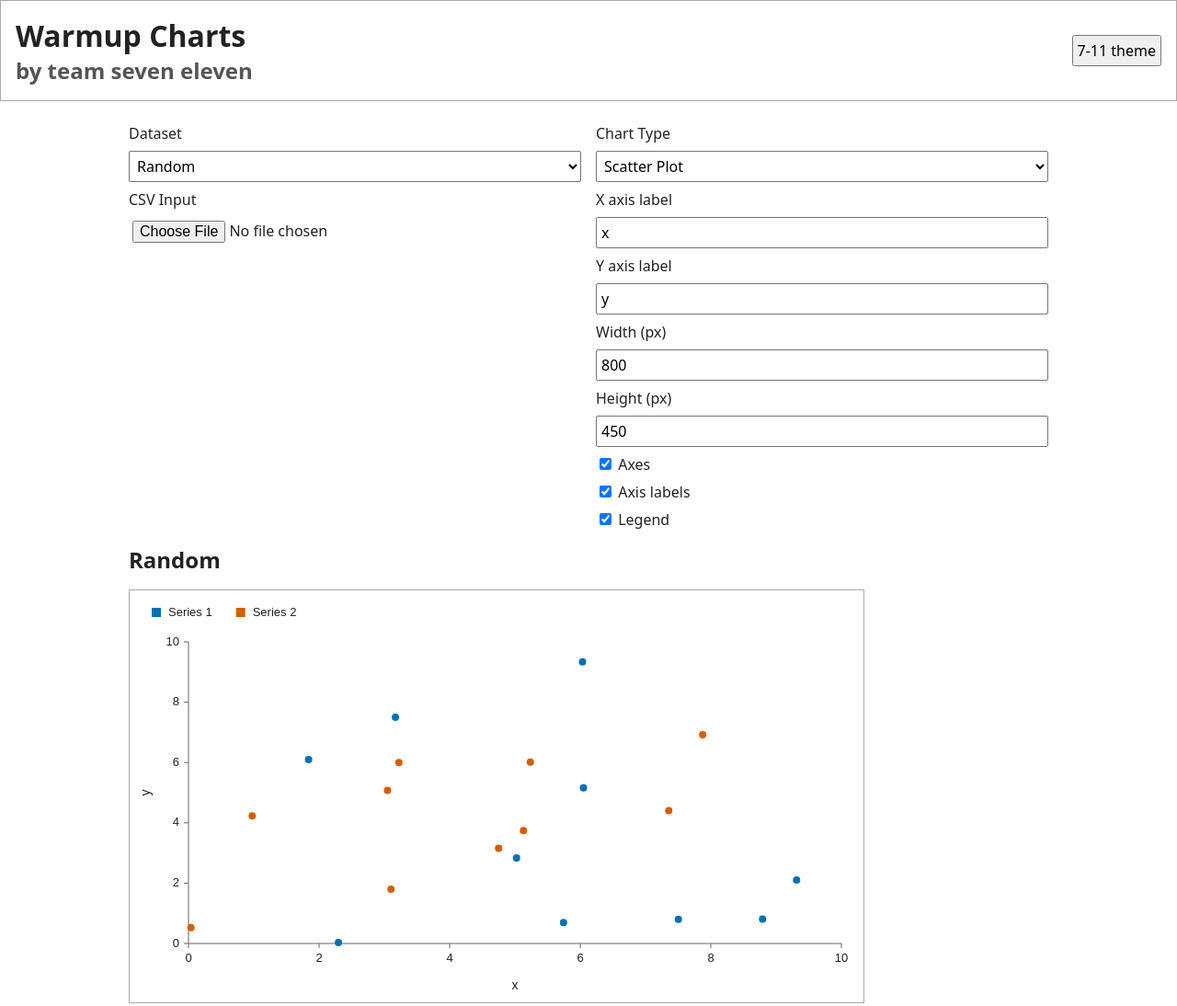
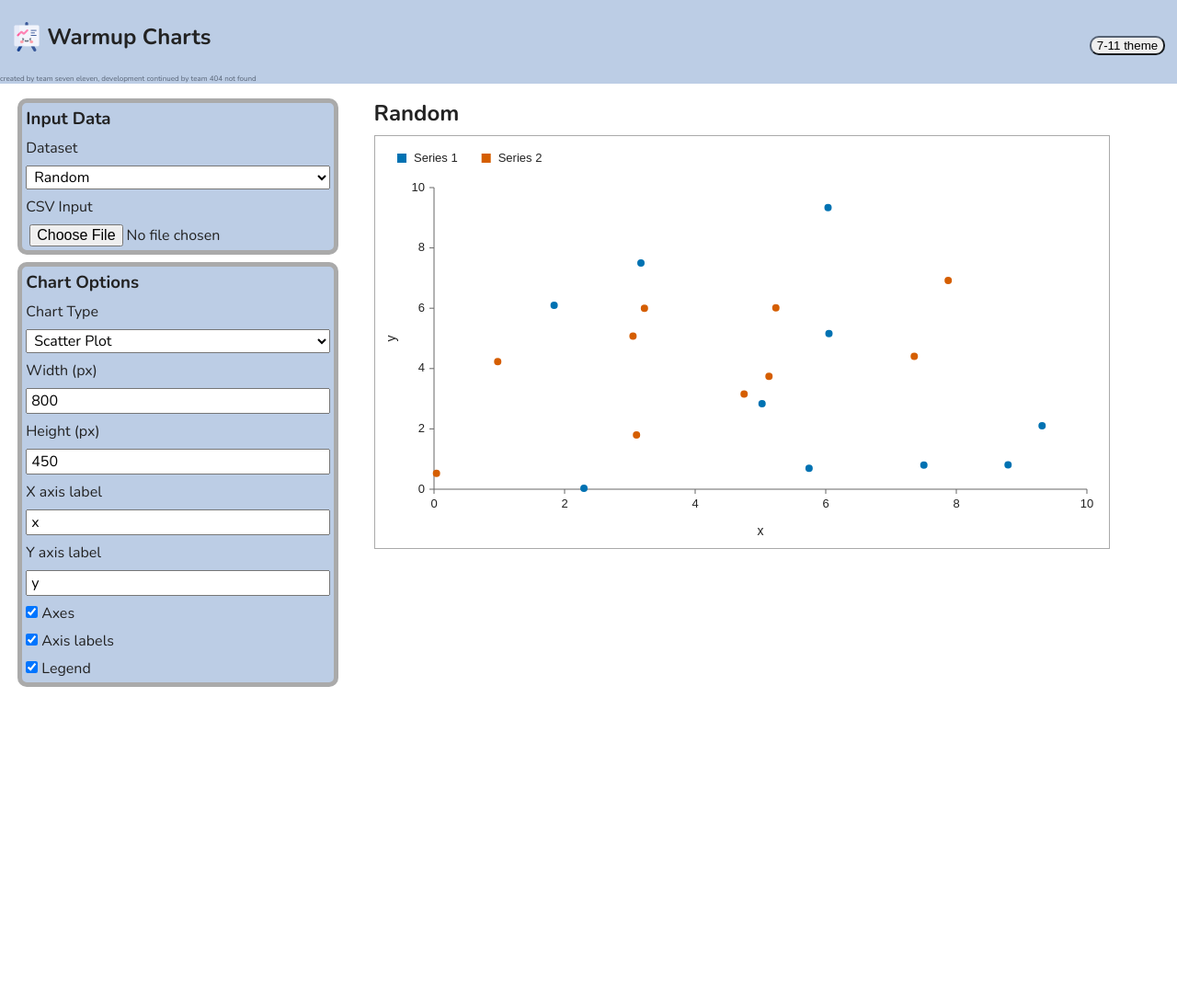
Before and after one commit to CSE210-Team-404-Not-Found/warmup-charts, a website with bundled scripts: page index.html in a window 1280 px wide. Shown: the whole page at 92% size. After the commit the page ends 800 px from the top, so only its background shows below. Built offline with nearby package versions, Linux system fonts and the light colour scheme.

Commit message:
small styles changes

```diff
--- a/demo/main.js
+++ b/demo/main.js
@@ -144,7 +144,7 @@ canvas.addEventListener("pointermove", (event) => {
     const y = event.clientY - rect.top;
 
     // Use findNearestPoint on chart NOT canvas or rect bc canvas is just the HTML element, chart is the object that wraps it and provides charting functionality.
-    const hit = chart.findNearestPoint(x, y, 8);
+    const hit = chart.findNearestPoint(x, y, 7);
     if (!hit) {
         tooltip.hidden = true;
         return;
--- a/index.html
+++ b/index.html
@@ -3,20 +3,28 @@
 <head>
     <meta charset="utf-8">
     <meta name="viewport" content="width=device-width, initial-scale=1">
-    <title>Warmup Charts | team seven eleven</title>
+    <title>Warmup Charts</title>
     <link rel="stylesheet" href="style.css">
     <script src="demo/theme.js"></script>
+    <link rel="preconnect" href="https://fonts.googleapis.com">
+    <link rel="preconnect" href="https://fonts.gstatic.com" crossorigin>
+    <link href="https://fonts.googleapis.com/css2?family=Nunito:ital,wght@0,200..1000;1,200..1000&family=Quicksand:wght@300..700&display=swap" rel="stylesheet">
 </head>
 <body>
     <header>
         <hgroup>
+            <div class="row">
+                <img src="images/website_icon.png" alt="Warmup Charts logo" width="32" height="32">
                 <h1>Warmup Charts</h1>
-            <p>by team seven eleven</p>
+            </div>
+            <p>created by team seven eleven, development continued by team 404 not found</p>
         </hgroup>
         <button type="button" id="theme-toggle" aria-pressed="false">7-11 theme</button>
     </header>
     <main>
-        <section id="input-data">
+        <section id="left-panel">
+            <section id="input-data" class="controls">
+                <h3>Input Data</h3>
                 <label for="test-sets">Dataset</label>
                 <select id="test-sets" name="test-sets">
                     <option value="random">Random</option>
@@ -32,30 +40,34 @@
                 <label for="csv-input">CSV Input</label>
                 <input type="file" id="csv-input" accept=".csv,text/csv">
             </section>
-        <section id="chart-options">
+            <section id="chart-options" class="controls">
+                <h3>Chart Options</h3>
                 <label for="chart-type">Chart Type</label>
                 <select id="chart-type" name="chart-type">
                     <option value="scatter">Scatter Plot</option>
                     <option value="line">Line Graph</option>
                 </select>
+                <label for="chart-width">Width (px)</label>
+                <input type="number" id="chart-width" min="1" value="800">
+                <label for="chart-height">Height (px)</label>
+                <input type="number" id="chart-height" min="1" value="450">
                 <label for="x-axis">X axis label</label>
                 <input type="text" id="x-axis" value="x">
                 <label for="y-axis">Y axis label</label>
                 <input type="text" id="y-axis" value="y">
-            <label for="chart-width">Width (px)</label>
-            <input type="number" id="chart-width" min="1" value="800">
-            <label for="chart-height">Height (px)</label>
-            <input type="number" id="chart-height" min="1" value="450">
                 <label><input type="checkbox" id="show-axes" checked> Axes</label>
                 <label><input type="checkbox" id="show-axis-labels" checked> Axis labels</label>
                 <label><input type="checkbox" id="show-legend" checked> Legend</label>
             </section>
+        </section>
+        <section id="right-panel">
             <h2 id="dataset-name"></h2>
             <p id="message" role="alert" hidden></p>
             <div id="tooltip" hidden></div>
             <div id="chart-scroll">
                 <canvas id="chart"></canvas>
             </div>
+        </section>
     </main>
     <script type="module" src="demo/main.js"></script>
 </body>
--- a/style.css
+++ b/style.css
@@ -6,13 +6,15 @@
 
 :root {
     --page-bg: #ffffff;
-    --surface-bg: #ffffff;
+    --surface-bg: #bccde5;
     --text-color: #222222;
     --title-color: #222222;
-    --subtitle-color: #555555;
+    --subtitle-color: #566274;
+    --border-color: #aaaaaa;
     --header-border: 1px solid #aaaaaa;
     --chart-border: 1px solid #aaaaaa;
     --error-color: #990000;
+    font-family: "Nunito", sans-serif;
 }
 
 /* Toggled by demo/theme.js. */
@@ -34,7 +36,6 @@
 
 body {
     margin: 0;
-    font-family: system-ui, sans-serif;
     color: var(--text-color);
     background-color: var(--page-bg);
 }
@@ -45,31 +46,45 @@ header {
     flex-wrap: wrap;
     align-items: center;
     justify-content: space-between;
-    gap: 2vmin;
     background-color: var(--surface-bg);
-    border: var(--header-border);
-    padding: 2vmin;
+    padding-top: 1vh;
+    margin-bottom: 0vh;
+}
+
+h3 {
+    margin: 0;
+    padding: 0;
+}
+
+.row {
+    display: flex;
+    align-items: center;
+    padding-left: 1vw;
+    gap: 0.5vw;
+}
+
+hgroup {
+    display: flex;
+    flex-direction: column;
 }
 
 hgroup h1 {
-    margin: 0;
     color: var(--title-color);
+    font-size: 1.5rem;
 }
 
 hgroup p {
-    margin: 0;
-    font-size: 1.5rem;
-    font-weight: bold;
+    padding-bottom: 0px;
+    margin-bottom: 0px;
+    bottom: 0px;
+    font-size: 0.5rem;
     color: var(--subtitle-color);
 }
 
-main {
-    display: grid;
-    grid-template-columns: 1fr 1fr;
-    gap: 2vmin;
-    max-width: 1000px;
-    margin: 3vmin auto;
-    padding: 0 3vmin;
+button {
+    border-radius: 10px;
+    border-color: var(--subtitle-color);
+    margin-right: 1vw;
 }
 
 section {
@@ -78,14 +93,29 @@ section {
     row-gap: 1vmin;
 }
 
-/* Everything after the two control sections spans both columns. */
-main > :not(section) {
-    grid-column: 1 / -1;
+main {
+    display: flex;
+    margin: 2vh 1.5vw 0vh 1.5vw;
+    gap: 3vw;
 }
 
-select, input, button {
+.controls {
+    background-color: var(--surface-bg);
+    border-radius: 10px;
+    padding: 0.5vmin;
+    border: 5px solid var(--border-color);
+}
+
+#right-panel {
+    display: flex;
+    flex-direction: column;
+    gap: 1vh;
+}
+
+select, input, option {
     font: inherit;
-    padding: 4px;
+    margin: 0;
+    padding-left: 0.5vmin;
 }
 
 #dataset-name {
```
Also changed, not shown: images/website_icon.png (added). Lines whose indentation alone changed are shown as unchanged.
